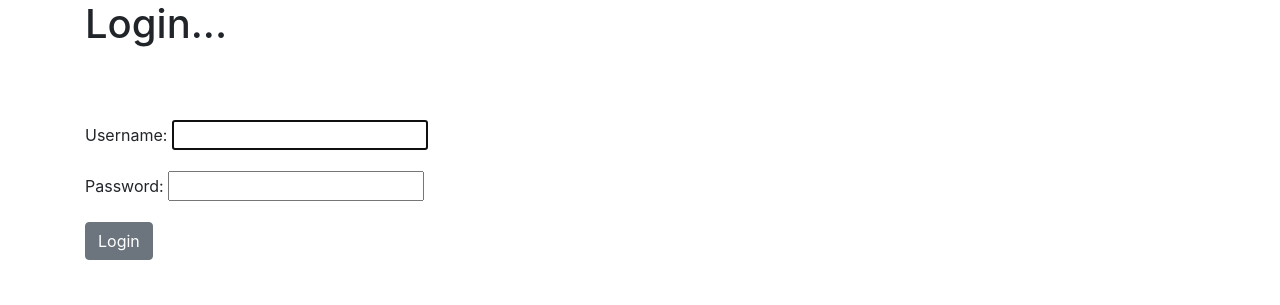
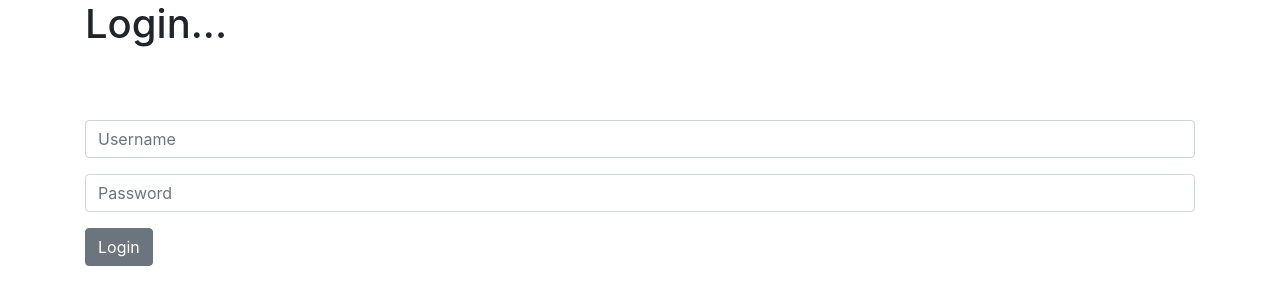
Before and after one commit to matt70iu/Project-4-fullstack-v2, a Django app: page /signup/login/ in a window 1280 px wide. Shown: the part 56-361 px from the top of the page. Run offline with Django 3.2, Linux system fonts and the light colour scheme.

Commit message:
add basic styling to login page and test

```diff
--- a/signup/templates/registration/login.html
+++ b/signup/templates/registration/login.html
@@ -9,10 +9,17 @@
 <form method="POST">
 {% csrf_token %}
 
-{{ form.as_p }}
+<form>
+    <div class="form-group">
+      <input type="text" class="form-control" name="username" placeholder="Username">
+    </div>
+    <div class="form-group">
+      <input type="password" class="form-control" name="password" placeholder="Password">
+    </div>
+
 <button class="btn btn-secondary">Login</button>
 
 </div>
-
+</form>
 
 {% endblock %}
```
